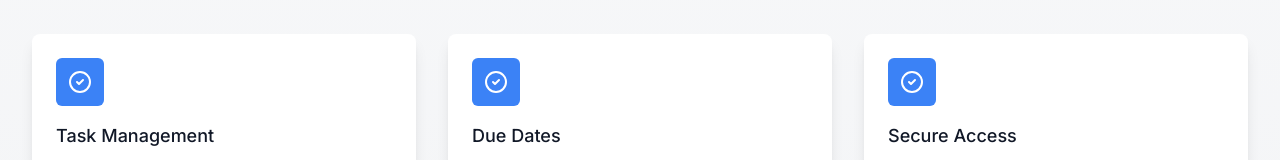
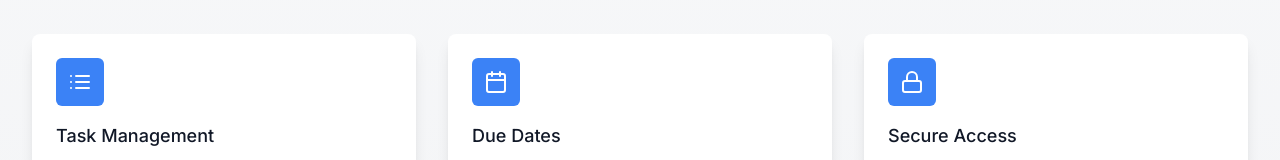
Before and after one commit to MenathNDGD/ToDo-Application-NextJS, a Next.js app: page / in a window 1280 px wide. Shown: the part 430-590 px from the top of the page. Built offline with nearby package versions, Linux system fonts and the light colour scheme; no server answers.

Commit message:
Replace CheckCircle2 icons with List, Calendar, and Lock icons for improved visual representation

```diff
--- a/app/page.tsx
+++ b/app/page.tsx
@@ -5,7 +5,7 @@ import { useRouter } from "next/navigation";
 import { useEffect } from "react";
 import Link from "next/link";
 import { Button } from "@/components/ui/button";
-import { CheckCircle2, ListTodo, LogIn, UserPlus } from "lucide-react";
+import { List, Calendar, Lock, ListTodo, LogIn, UserPlus } from "lucide-react";
 
 export default function Home() {
   // eslint-disable-next-line @typescript-eslint/no-unused-vars
@@ -62,7 +62,7 @@ export default function Home() {
             <div className="grid grid-cols-1 gap-8 sm:grid-cols-2 lg:grid-cols-3">
               <div className="bg-white rounded-lg shadow-lg p-6">
                 <div className="flex items-center justify-center h-12 w-12 rounded-md bg-blue-500 text-white mb-4">
-                  <CheckCircle2 className="h-6 w-6" />
+                  <List className="h-6 w-6" />
                 </div>
                 <h3 className="text-lg font-medium text-gray-900">
                   Task Management
@@ -74,7 +74,7 @@ export default function Home() {
 
               <div className="bg-white rounded-lg shadow-lg p-6">
                 <div className="flex items-center justify-center h-12 w-12 rounded-md bg-blue-500 text-white mb-4">
-                  <CheckCircle2 className="h-6 w-6" />
+                  <Calendar className="h-6 w-6" />
                 </div>
                 <h3 className="text-lg font-medium text-gray-900">Due Dates</h3>
                 <p className="mt-2 text-base text-gray-500">
@@ -84,7 +84,7 @@ export default function Home() {
 
               <div className="bg-white rounded-lg shadow-lg p-6">
                 <div className="flex items-center justify-center h-12 w-12 rounded-md bg-blue-500 text-white mb-4">
-                  <CheckCircle2 className="h-6 w-6" />
+                  <Lock className="h-6 w-6" />
                 </div>
                 <h3 className="text-lg font-medium text-gray-900">
                   Secure Access
```
